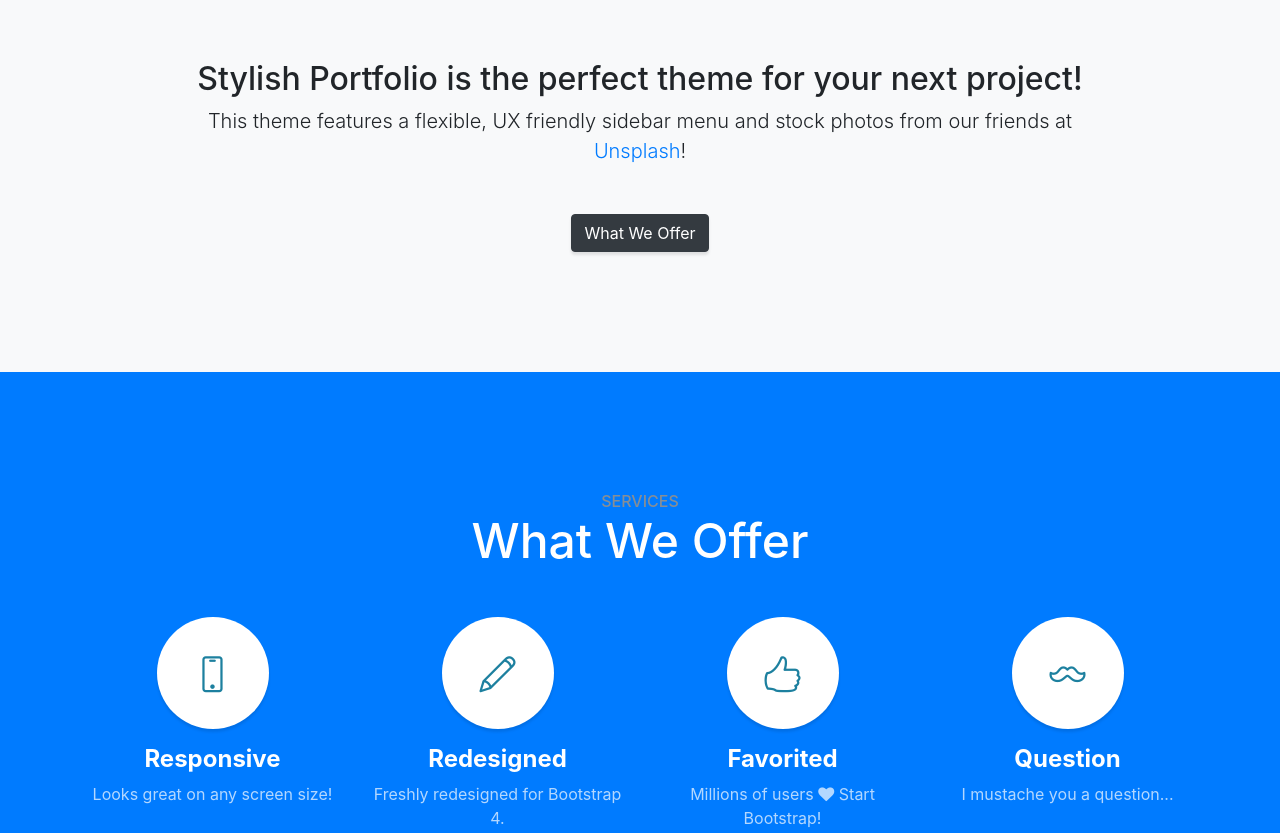
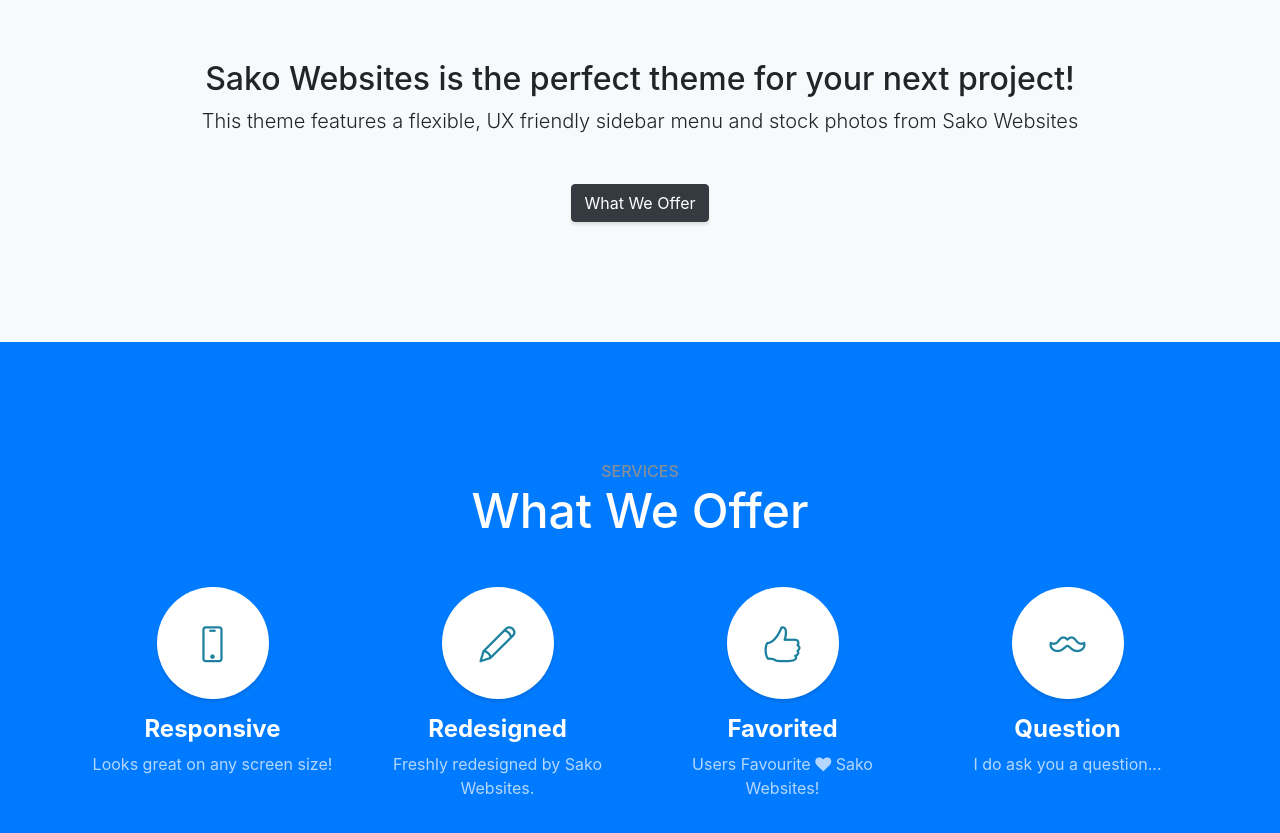
Before and after one commit to freddiesdba/ptadba, a website with bundled scripts: page index.html in a window 1280 px wide. Shown: the part 860-1693 px from the top of the page. Built offline with nearby package versions, Linux system fonts and the light colour scheme.

Commit message:
Update index.html

```diff
--- a/index.html
+++ b/index.html
@@ -8,7 +8,7 @@
     <meta name="description" content="">
     <meta name="author" content="">
 
-    <title>Stylish Portfolio - Start Bootstrap Template</title>
+    <title>Sako Websites- Sako's Template</title>
 
     <!-- Bootstrap Core CSS -->
     <link href="vendor/bootstrap/css/bootstrap.min.css" rel="stylesheet">
@@ -31,7 +31,7 @@
     <nav id="sidebar-wrapper">
       <ul class="sidebar-nav">
         <li class="sidebar-brand">
-          <a class="js-scroll-trigger" href="#page-top">Start Bootstrap</a>
+          <a class="js-scroll-trigger" href="#page-top">Sako Websites</a>
         </li>
         <li class="sidebar-nav-item">
           <a class="js-scroll-trigger" href="#page-top">Home</a>
@@ -54,9 +54,9 @@
     <!-- Header -->
     <header class="masthead d-flex">
       <div class="container text-center my-auto">
-        <h1 class="mb-1">Stylish Portfolio</h1>
+        <h1 class="mb-1">Sako Websites</h1>
         <h3 class="mb-5">
-          <em>A Free Bootstrap Theme by Start Bootstrap</em>
+          <em>Sako Websites</em>
         </h3>
         <a class="btn btn-primary btn-xl js-scroll-trigger" href="#about">Find Out More</a>
       </div>
@@ -68,9 +68,9 @@
       <div class="container text-center">
         <div class="row">
           <div class="col-lg-10 mx-auto">
-            <h2>Stylish Portfolio is the perfect theme for your next project!</h2>
-            <p class="lead mb-5">This theme features a flexible, UX friendly sidebar menu and stock photos from our friends at
-              <a href="https://unsplash.com/">Unsplash</a>!</p>
+            <h2>Sako Websites is the perfect theme for your next project!</h2>
+            <p class="lead mb-5">This theme features a flexible, UX friendly sidebar menu and stock photos from Sako Websites
+              </p>
             <a class="btn btn-dark btn-xl js-scroll-trigger" href="#services">What We Offer</a>
           </div>
         </div>
@@ -101,7 +101,7 @@
             <h4>
               <strong>Redesigned</strong>
             </h4>
-            <p class="text-faded mb-0">Freshly redesigned for Bootstrap 4.</p>
+            <p class="text-faded mb-0">Freshly redesigned by Sako Websites.</p>
           </div>
           <div class="col-lg-3 col-md-6 mb-5 mb-md-0">
             <span class="service-icon rounded-circle mx-auto mb-3">
@@ -110,9 +110,9 @@
             <h4>
               <strong>Favorited</strong>
             </h4>
-            <p class="text-faded mb-0">Millions of users
+            <p class="text-faded mb-0">Users Favourite
               <i class="fa fa-heart"></i>
-              Start Bootstrap!</p>
+              Sako Websites!</p>
           </div>
           <div class="col-lg-3 col-md-6">
             <span class="service-icon rounded-circle mx-auto mb-3">
@@ -121,7 +121,7 @@
             <h4>
               <strong>Question</strong>
             </h4>
-            <p class="text-faded mb-0">I mustache you a question...</p>
+            <p class="text-faded mb-0">I do ask you a question...</p>
           </div>
         </div>
       </div>
@@ -231,7 +231,7 @@
             </a>
           </li>
         </ul>
-        <p class="text-muted small mb-0">Copyright &copy; Your Website 2017</p>
+        <p class="text-muted small mb-0">Copyright &copy; Sako Websites 2017</p>
       </div>
     </footer>
 
```
